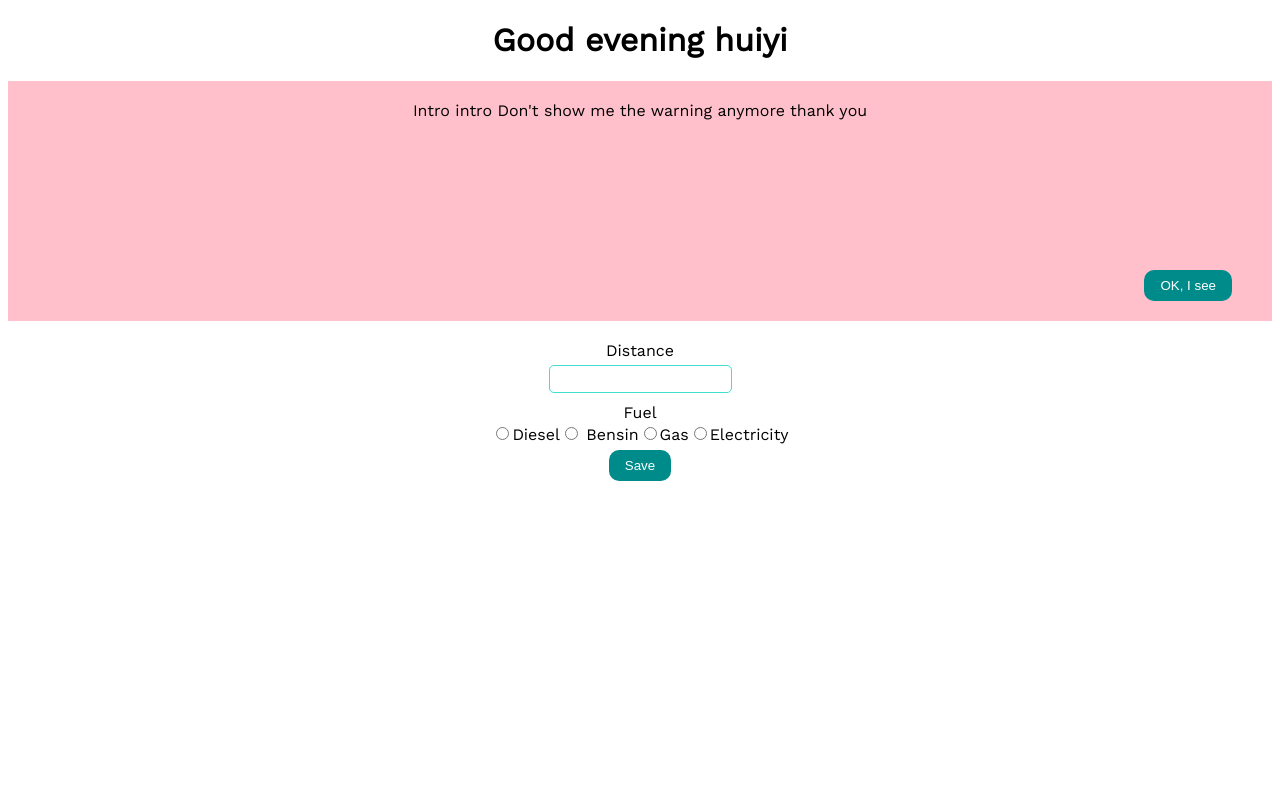
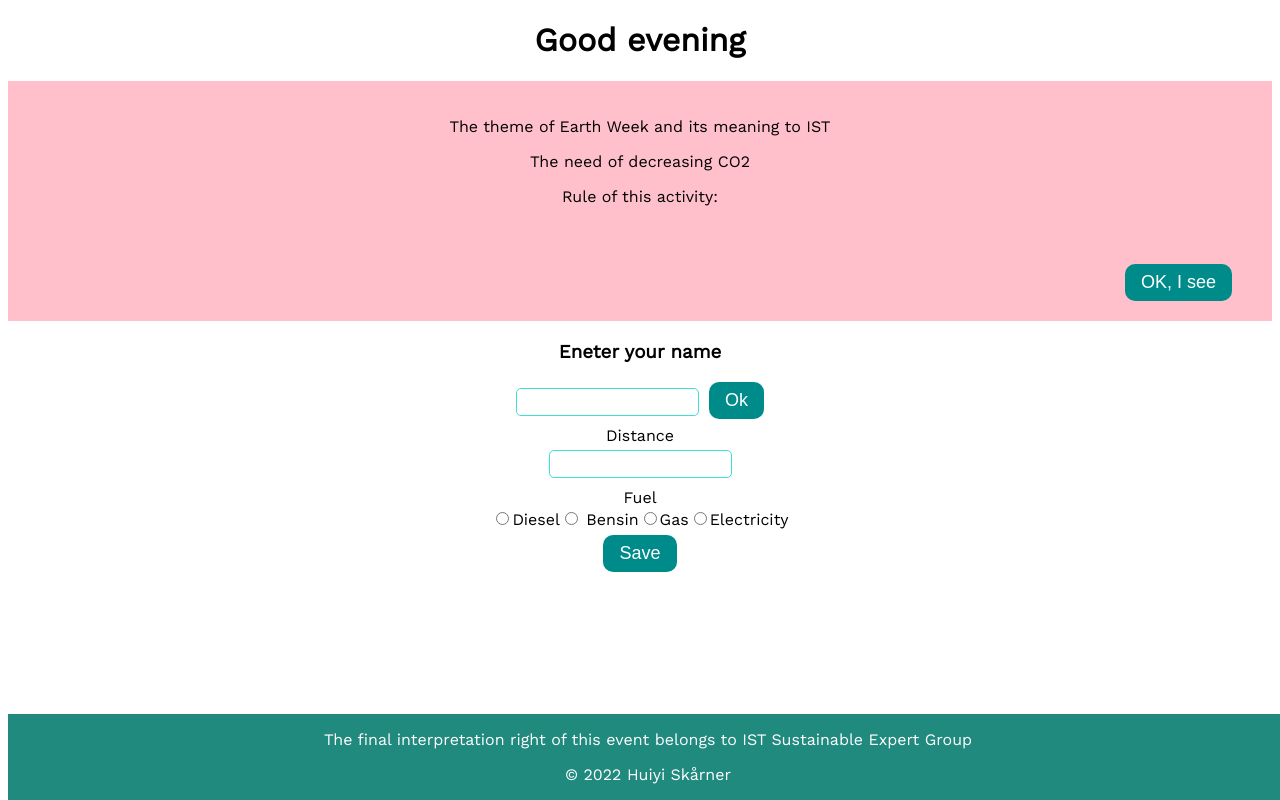
Before and after one commit to hui1010/sustainable-mobility, a React (Create React App) app: page / in a window 1280 px wide. Built offline with nearby package versions, Linux system fonts and the light colour scheme.

Commit message:
Basic structure

```diff
--- a/src/App.css
+++ b/src/App.css
@@ -23,10 +23,23 @@
   padding-left: 16px;
   padding-right: 16px;
   color: white;
+  font-size: large;
 }
 
 input {
-  border: none;
+  outline: none;
+  border: solid 1.5px turquoise;
+  margin-top: 5px;
+  margin-bottom: 10px;
+  border-radius: 5px;
+  line-height: 24px;
+  box-sizing: border-box;
+}
+
+input:focus {
+  box-sizing: border-box;
+  background-color: rgba(38, 148, 137, 0.705);
+  color: white;
 }
 
 /*
@@ -62,7 +75,22 @@ input {
 ╚══════╝ ╚═════╝  ╚═════╝ ╚═╝╚═╝  ╚═══╝
 
 */
+
 .login_input {
+  margin-right: 10px;
+}
+
+/*
+██╗███╗   ██╗██╗████████╗██╗ █████╗ ██╗
+██║████╗  ██║██║╚══██╔══╝██║██╔══██╗██║
+██║██╔██╗ ██║██║   ██║   ██║███████║██║
+██║██║╚██╗██║██║   ██║   ██║██╔══██║██║
+██║██║ ╚████║██║   ██║   ██║██║  ██║███████╗
+╚═╝╚═╝  ╚═══╝╚═╝   ╚═╝   ╚═╝╚═╝  ╚═╝╚══════╝
+
+*/
+
+.initial_input {
   border: solid 1.5px turquoise;
   margin-top: 5px;
   margin-bottom: 10px;
@@ -70,6 +98,24 @@ input {
   line-height: 24px;
 }
 
-.login_form_title {
+.initial_form_title {
   display: block;
 }
+
+/*
+███████╗ ██████╗  ██████╗ ████████╗███████╗██████╗
+██╔════╝██╔═══██╗██╔═══██╗╚══██╔══╝██╔════╝██╔══██╗
+█████╗  ██║   ██║██║   ██║   ██║   █████╗  ██████╔╝
+██╔══╝  ██║   ██║██║   ██║   ██║   ██╔══╝  ██╔══██╗
+██║     ╚██████╔╝╚██████╔╝   ██║   ███████╗██║  ██║
+╚═╝      ╚═════╝  ╚═════╝    ╚═╝   ╚══════╝╚═╝  ╚═╝
+
+*/
+
+.footer {
+  background-color: rgb(32, 138, 127);
+  color: white;
+  position: fixed;
+  bottom: 0px;
+  width: 100%;
+}
--- a/src/App.js
+++ b/src/App.js
@@ -1,10 +1,14 @@
 import "./App.css";
 import { useState, useEffect } from "react";
-import { Login } from "./components/Login.tsx";
+import { InitialScreen } from "./components/InitialScreen.tsx";
+import { LoginScreen } from "./components/LoginScreen.tsx";
 import { Intro } from "./components/Intro.tsx";
+import { ResultScreen } from "./components/ResultScreen.tsx";
 
 function App() {
   const [showIntro, setShowIntro] = useState(true);
+  const [showLogin, setShowLogin] = useState(true);
+
   return (
     <div className="App">
       <h1>
@@ -13,10 +17,21 @@ function App() {
           : new Date().getHours() <= 18
           ? "Good afternoon"
           : "Good evening"}{" "}
-        huiyi
       </h1>
       {showIntro && <Intro onHide={setShowIntro} />}
-      <Login />
+      {showLogin && (
+        <>
+          <LoginScreen /> <InitialScreen showLogin={setShowLogin} />
+        </>
+      )}
+      {!showLogin && <ResultScreen />}
+      <div className="footer">
+        <p>
+          The final interpretation right of this event belongs to IST
+          Sustainable Expert Group
+        </p>
+        <p>&copy; 2022 Huiyi Skårner</p>
+      </div>
     </div>
   );
 }
--- /dev/null
+++ b/src/components/FuelOptions.tsx
@@ -0,0 +1,47 @@
+import React, { useState } from "react";
+import { Fuel } from "../type";
+
+export function FuelOptions() {
+  const [fuel, setFuel] = useState<Fuel>();
+  return (
+    <div>
+      <label className="initial_form_title">Fuel</label>
+      <input
+        className="initial_input"
+        type="radio"
+        name="fuel"
+        value="diesel"
+        onChange={(e) => setFuel(e.target.value as Fuel)}
+        id="Diesel"
+      />
+      <label htmlFor="Diesel">Diesel</label>
+      <input
+        className="initial_input"
+        type="radio"
+        name="fuel"
+        value="bensin"
+        onChange={(e) => setFuel(e.target.value as Fuel)}
+        id="Bensin"
+      />
+      <label htmlFor="Bensin"> Bensin</label>
+      <input
+        className="initial_input"
+        type="radio"
+        name="fuel"
+        value="gas"
+        id="Gas"
+        onChange={(e) => setFuel(e.target.value as Fuel)}
+      />
+      <label htmlFor="Gas">Gas</label>
+      <input
+        className="initial_input"
+        type="radio"
+        name="fuel"
+        value="electricity"
+        onChange={(e) => setFuel(e.target.value as Fuel)}
+        id="Electricity"
+      />
+      <label htmlFor="Electricity">Electricity</label>
+    </div>
+  );
+}
--- /dev/null
+++ b/src/components/InitialScreen.tsx
@@ -0,0 +1,38 @@
+import React, { SetStateAction, useState } from "react";
+import { FuelOptions } from "./FuelOptions.tsx";
+interface Props {
+  showLogin: React.Dispatch<SetStateAction<boolean>>;
+}
+
+export function InitialScreen(props: Props) {
+  const [distance, setDistance] = useState<number>();
+
+  return (
+    <div className="initial_container">
+      <form>
+        <div>
+          <label className="initial_form_title">Distance</label>
+          <input
+            className="initial_input"
+            type="number"
+            value={distance}
+            // TODO: Check input type
+            onChange={(e) => setDistance(Number(e.target.value))}
+          />
+        </div>
+        <div>
+          <FuelOptions></FuelOptions>
+        </div>
+        <button
+          className="button initial_button"
+          onClick={(e) => {
+            e.preventDefault();
+            props.showLogin(false);
+          }}
+        >
+          Save
+        </button>
+      </form>
+    </div>
+  );
+}
--- a/src/components/Intro.tsx
+++ b/src/components/Intro.tsx
@@ -7,7 +7,10 @@ interface Props {
 export function Intro(props: Props) {
   return (
     <div className="intro_container">
-      Intro intro Don't show me the warning anymore thank you
+      <p>The theme of Earth Week and its meaning to IST</p>
+      <p>The need of decreasing CO2</p>
+      <p>Rule of this activity:</p>
+
       <button
         className="button intro_button"
         onClick={() => props.onHide(false)}
--- a/src/components/Login.tsx
+++ /dev/null
@@ -1,57 +0,0 @@
-import React from "react";
-
-export function Login() {
-  return (
-    <div className="login_container">
-      <form>
-        <div>
-          <label className="login_form_title">Distance</label>
-          <input className="login_input" type="text" />
-        </div>
-        <div>
-          <label className="login_form_title">Fuel</label>
-          <input
-            className="login_input"
-            type="radio"
-            name="fuel"
-            value="Diesel"
-            id="Diesel"
-          />
-          <label htmlFor="Diesel">Diesel</label>
-          <input
-            className="login_input"
-            type="radio"
-            name="fuel"
-            value="Bensin"
-            id="Bensin"
-          />
-          <label htmlFor="Bensin"> Bensin</label>
-
-          <input
-            className="login_input"
-            type="radio"
-            name="fuel"
-            value="Gas"
-            id="Gas"
-          />
-          <label htmlFor="Gas">Gas</label>
-
-          <input
-            className="login_input"
-            type="radio"
-            name="fuel"
-            value="Electricity"
-            id="Electricity"
-          />
-          <label htmlFor="Electricity">Electricity</label>
-        </div>
-        <button
-          className="button login_button"
-          onClick={() => console.log("calling database")}
-        >
-          Save
-        </button>
-      </form>
-    </div>
-  );
-}
--- /dev/null
+++ b/src/components/LoginScreen.tsx
@@ -0,0 +1,19 @@
+import React from "react";
+
+export function LoginScreen() {
+  return (
+    <div className="login_container">
+      <h3 className="login_title">Eneter your name</h3>
+      <input className="login_input" type="text" />
+      <button
+        className="login_button button"
+        onClick={(e) => {
+          e.preventDefault();
+          console.log("ok");
+        }}
+      >
+        Ok
+      </button>
+    </div>
+  );
+}
--- /dev/null
+++ b/src/components/ResultScreen.tsx
@@ -0,0 +1,28 @@
+import React, { useState } from "react";
+
+export function ResultScreen() {
+  const [showResult, setShowResult] = useState(false);
+  return (
+    <div>
+      <h3>Your daily carbon dioxide emission is: </h3>
+      <h4>How do you travel to work today?</h4>
+      <input type="text" />
+      <button
+        className="button"
+        onClick={(e) => {
+          e.preventDefault();
+          setShowResult(true);
+          console.log("result");
+        }}
+      >
+        See my result
+      </button>
+      {showResult && (
+        <div>
+          <h4>You have decreased carbon dioxide emission by: </h4>
+          <h3>Rank: </h3>
+        </div>
+      )}
+    </div>
+  );
+}
--- /dev/null
+++ b/src/type.ts
@@ -0,0 +1,18 @@
+export type Fuel =
+  | "bensin"
+  | "diesel"
+  | "gas"
+  | "electricity"
+  | "hybrid"
+  | "bus"
+  | "bike"
+  | "walk";
+
+export interface PersonInfo {
+  name: string;
+  distance: number;
+  oldFuel: Fuel;
+  reduction: [number];
+}
+
+export const fakeDb: Array<PersonInfo> = [];
```
Also changed, not shown: src/util.ts (added, +8 -0 lines).
